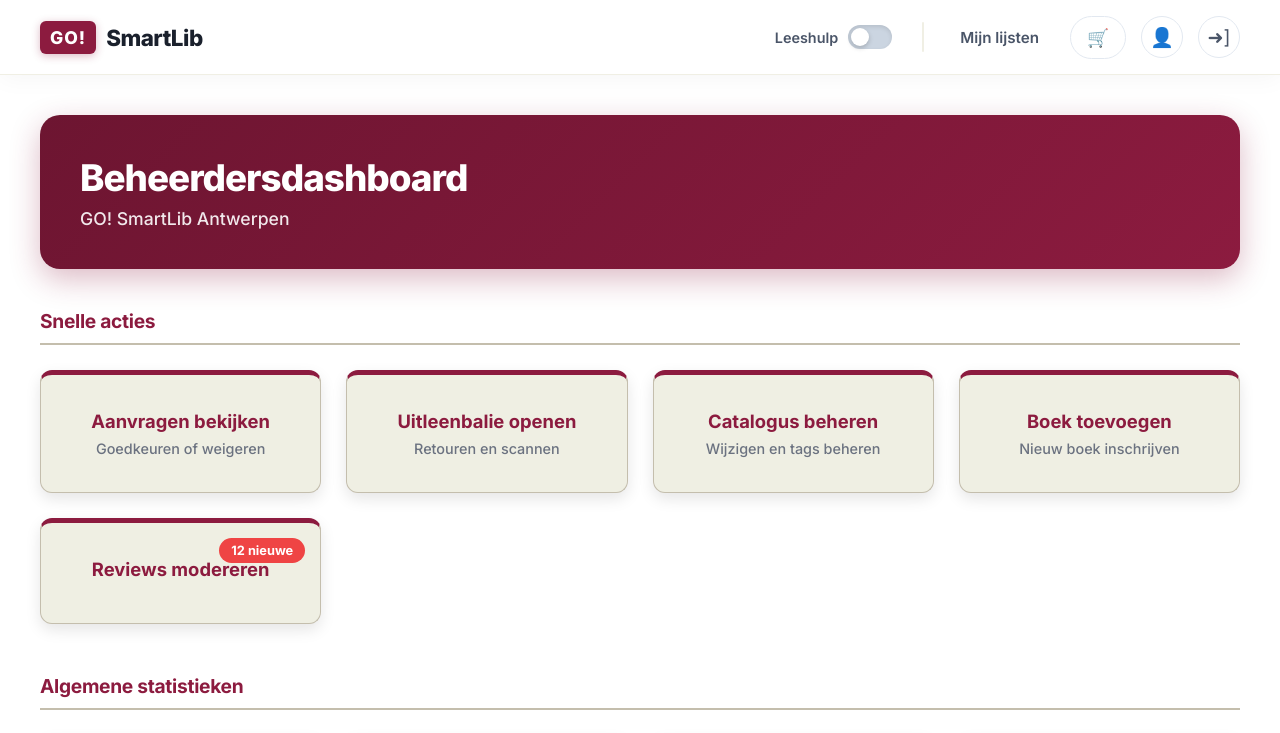
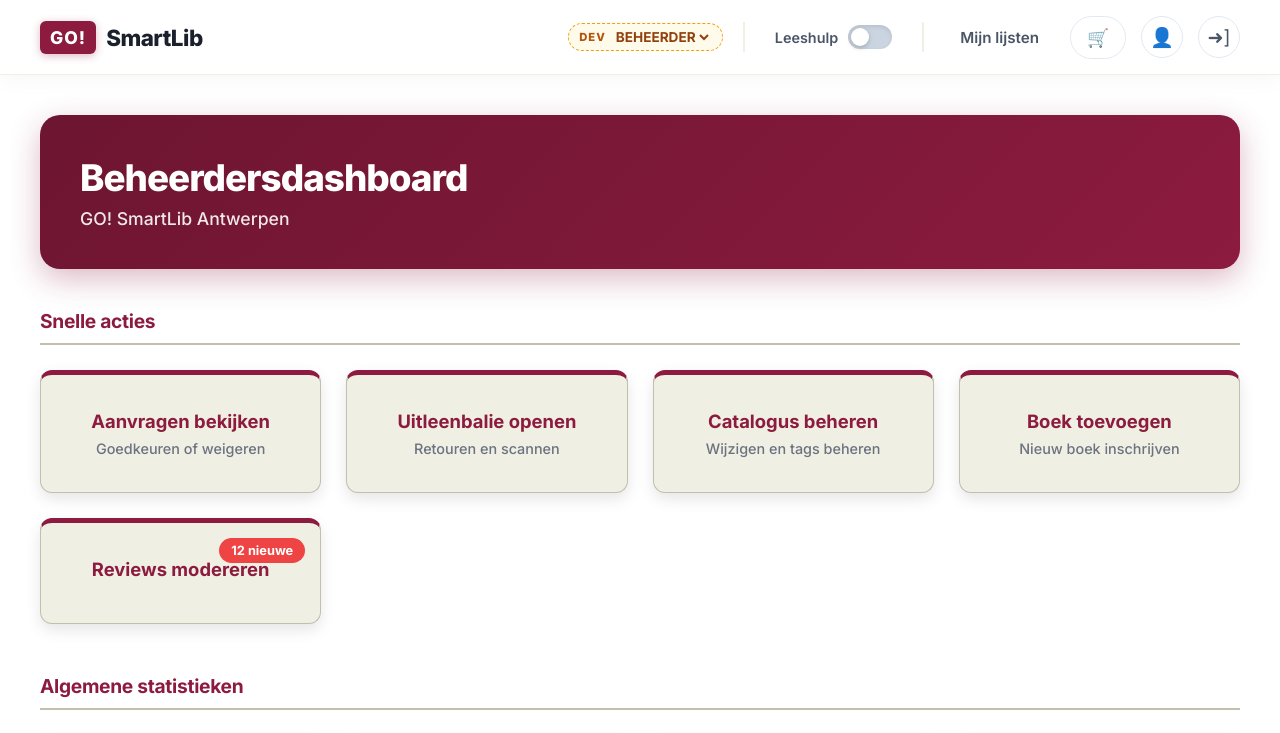
Before and after one commit to RenzoRaes2006/GoSmartLib, an Angular app in the folder frontend/: page /beheerder in a window 1280 px wide. Shown: the top 733 px of the page. Built offline with nearby package versions, Linux system fonts and the light colour scheme; no server answers.

Commit message:
Navbar: dev-rol dropdown voor lokaal testen van rol-switching

```diff
--- a/frontend/src/app/navbar/navbar.css
+++ b/frontend/src/app/navbar/navbar.css
@@ -216,4 +216,38 @@
     .nav-link .text-label { display: none; } /* Verberg tekst, houd iconen op kleine schermen */
     .nav-link { padding: 10px; border-radius: 50%; width: 42px; justify-content: center; }
     .toggle-text { display: none; }
+    .dev-role-label { display: none; }
 }
+
+/* =========================================
+   DEV ROLE SWITCHER (alleen in dev-mode)
+   ========================================= */
+.dev-role-switcher {
+    display: flex;
+    align-items: center;
+    gap: 6px;
+    padding: 4px 10px;
+    border: 1px dashed #f59e0b;
+    border-radius: 20px;
+    background: #fffbeb;
+    cursor: pointer;
+    font-size: 0.85rem;
+}
+
+.dev-role-label {
+    font-weight: 800;
+    color: #b45309;
+    letter-spacing: 1px;
+    font-size: 0.7rem;
+}
+
+.dev-role-switcher select {
+    border: none;
+    background: transparent;
+    font-weight: 700;
+    color: #92400e;
+    cursor: pointer;
+    font-family: inherit;
+    font-size: 0.85rem;
+    outline: none;
+}
--- a/frontend/src/app/navbar/navbar.html
+++ b/frontend/src/app/navbar/navbar.html
@@ -7,6 +7,19 @@
   </div>
 
   <div class="nav-right">
+    @if (isDevMode) {
+      <label class="dev-role-switcher" title="Dev-mode: wissel van rol">
+        <span class="dev-role-label">DEV</span>
+        <select [value]="huidigeDevRole" (change)="wisselDevRole($event)">
+          <option value="STUDENT">STUDENT</option>
+          <option value="TEACHER">TEACHER</option>
+          <option value="BEHEERDER">BEHEERDER</option>
+          <option value="ADMIN">ADMIN</option>
+        </select>
+      </label>
+      <div class="divider"></div>
+    }
+
     <button
       class="dyslexia-toggle"
       [class.active]="isDyslexieActief"
--- a/frontend/src/app/navbar/navbar.ts
+++ b/frontend/src/app/navbar/navbar.ts
@@ -1,8 +1,10 @@
-import { Component, inject, OnInit } from '@angular/core';
+import { Component, inject, isDevMode, OnInit } from '@angular/core';
 import { Router, RouterLink } from '@angular/router';
 import { LeenMandjeService } from '../services/leen-mandje.service';
 import { ToegankelijkheidService } from '../services/toegankelijkheid';
 import { AuthService } from '../services/AuthService';
+
+type DevRole = 'STUDENT' | 'TEACHER' | 'BEHEERDER' | 'ADMIN';
 
 @Component({
   selector: 'app-navbar',
@@ -18,6 +20,9 @@
   isDyslexieActief: boolean = false;
   authService = inject(AuthService);
   private router = inject(Router);
+
+  isDevMode = isDevMode();
+  huidigeDevRole: DevRole = (localStorage.getItem('devRole') as DevRole) || 'BEHEERDER';
 
   ngOnInit() {
     this.mandjeService.mandje$.subscribe((boeken) => {
@@ -35,6 +40,11 @@
     return this.authService.currentUser()?.role === 'teacher' ? '/leerkracht-dashboard' : '/';
   }
 
+  wisselDevRole(event: Event) {
+    const nieuw = (event.target as HTMLSelectElement).value as DevRole;
+    this.authService.setDevRole(nieuw);
+  }
+
   logout() {
     this.authService.logout();
     this.router.navigate(['/login']);
```
